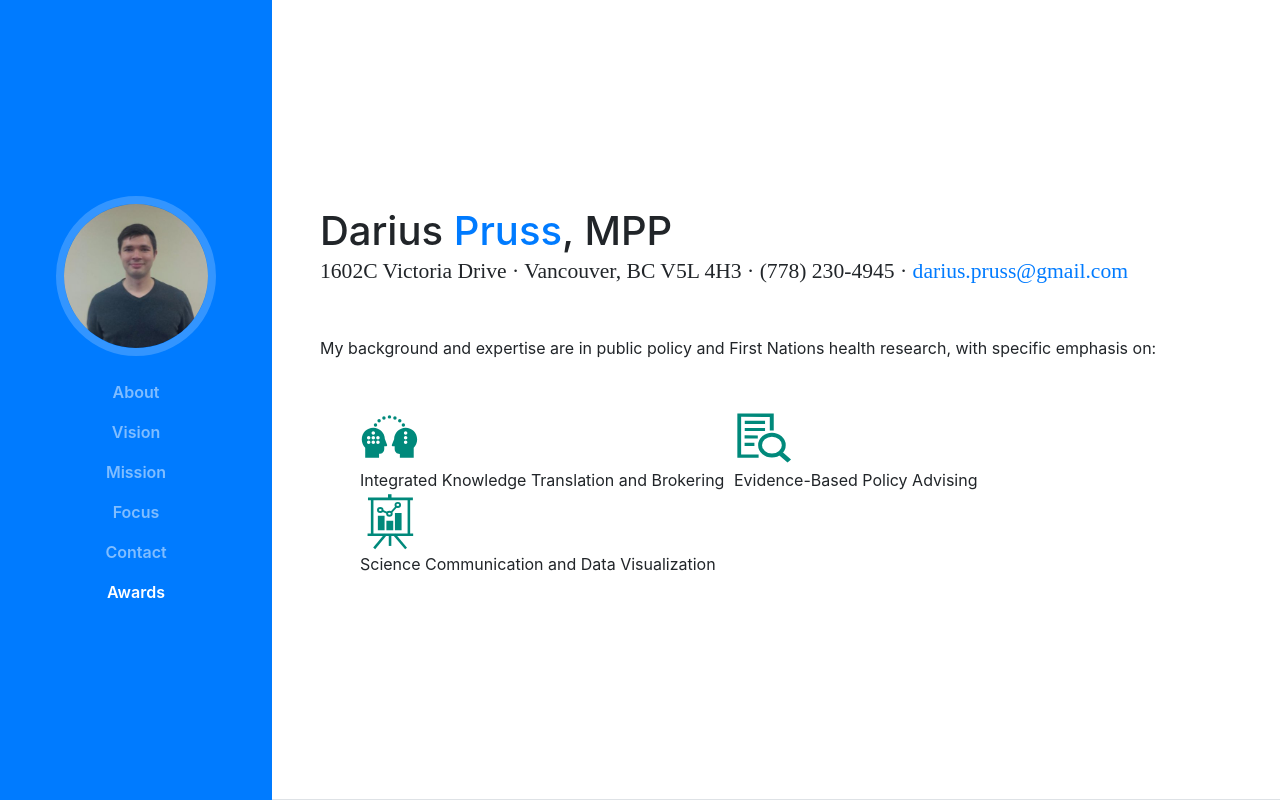
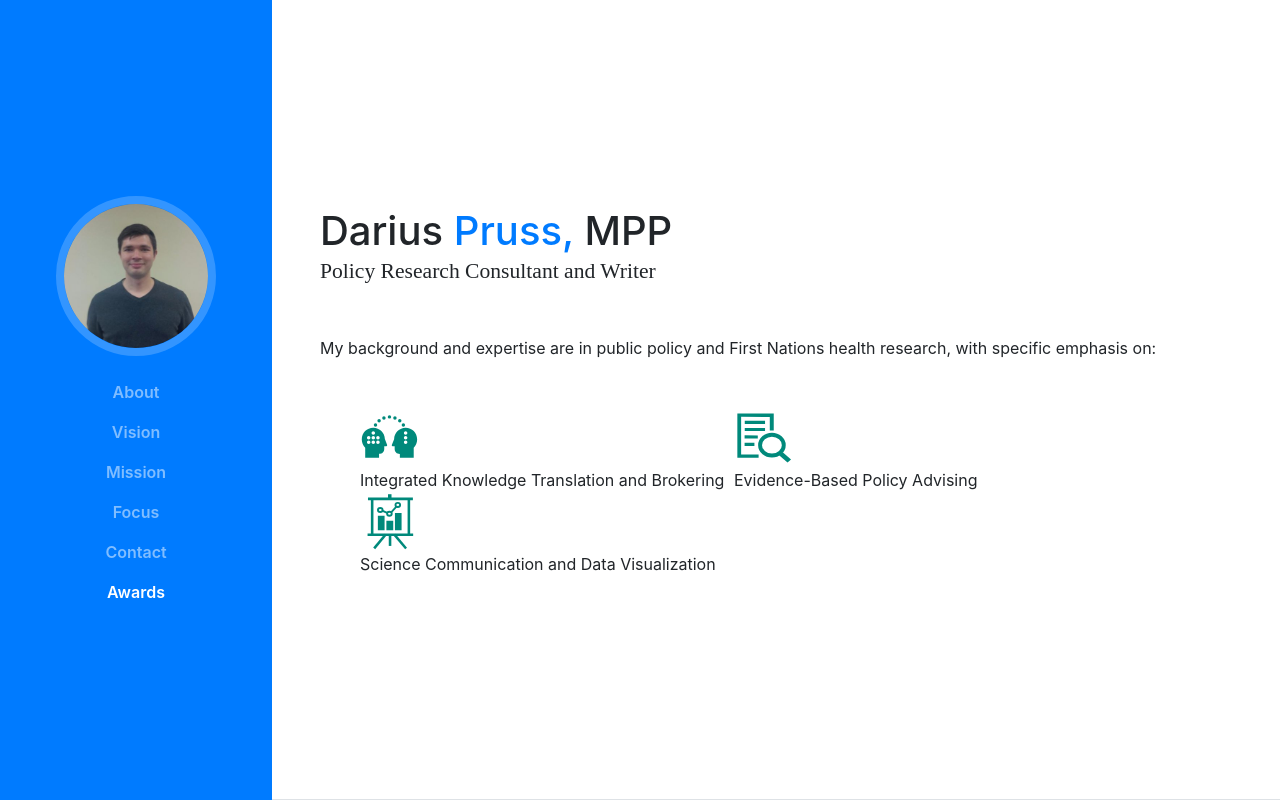
Before and after one commit to dariuspruss/dariuspruss.github.io, a website with bundled scripts: page bio/index.html in a window 1280 px wide. Shown: the top 800 px of the page. Built offline with nearby package versions, Linux system fonts and the light colour scheme; a web font is replaced by a local one.

Commit message:
Update index.html

```diff
--- a/bio/index.html
+++ b/bio/index.html
@@ -70,10 +70,9 @@
         <div class="my-auto">
 
           <h1 class="mb-0">Darius
-            <span class="text-primary">Pruss</span>, MPP
+            <span class="text-primary">Pruss,</span> MPP
           </h1>
-          <div class="subheading mb-5">1602C Victoria Drive · Vancouver, BC V5L 4H3 · (778) 230-4945 ·
-            <a href="mailto:darius.pruss@gmail.com">darius.pruss@gmail.com</a>
+          <div class="subheading mb-5">Policy Research Consultant and Writer
           </div>
           <p class="mb-5">My background and expertise are in public policy and First Nations health research, with specific emphasis on:
 <ul list-inline>
@@ -252,7 +251,10 @@ Public policy serves a critical role in addressing issues like Indigenous cultur
         <div class="my-auto">
           <h2 class="mb-5">Contact</h2>
           If you would like to make research and evidence more accessible and suitable for policy in these areas or related areas, please reach out to me for an initial conversation:
-          <br>
+          <br><br>
+          1602C Victoria Drive · Vancouver, BC V5L 4H3 · (778) 230-4945 ·
+            <a href="mailto:darius.pruss@gmail.com">darius.pruss@gmail.com</a>
+          <br><br>
                     <ul class="list-inline list-social-icons mb-0">
             <li class="list-inline-item">
               <a href="#">
@@ -287,7 +289,7 @@ Public policy serves a critical role in addressing issues like Indigenous cultur
               </a>
             </li>
           </ul>
-          <br>
+          <br><br>
           <img src="img/lionsgate.svg">
           <!--
 
```
